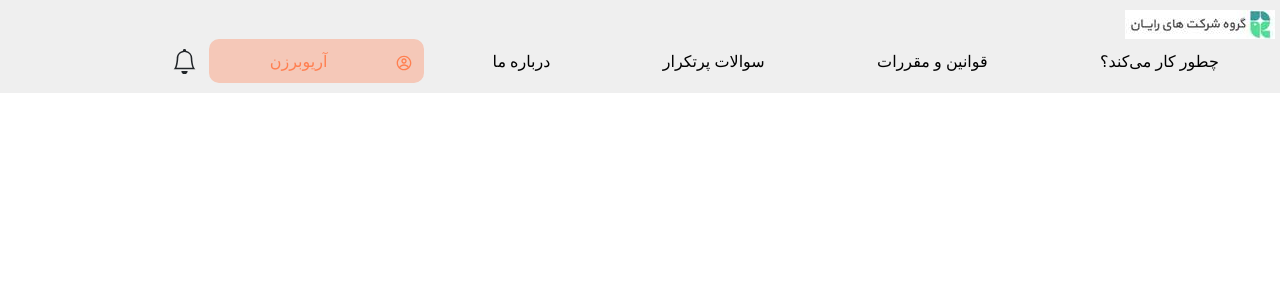
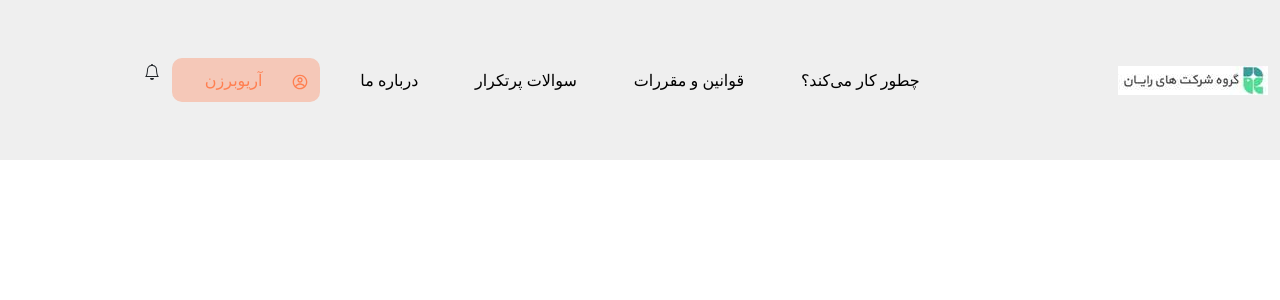
Before and after one commit to abed-eb/React_Profile_Page, a React (Create React App) app in the folder sample-profile/: page / in a window 1280 px wide. Shown: the top 300 px of the page. Built offline with nearby package versions, Linux system fonts and the light colour scheme.

Commit message:
Revert "worked on responsibility"
This reverts commit 47c1c78e5d9833a5144f3dec58f5c83051bb8cd9.

```diff
--- a/sample-profile/src/Components/NavBar/NavBar.css
+++ b/sample-profile/src/Components/NavBar/NavBar.css
@@ -4,28 +4,23 @@
   align-items: center;
 }
 
-.menu {
+.logo {
   display: flex;
-  justify-content: center;
   align-items: center;
-  min-height: 70%;
-  max-height: 70%;
 }
 
 .navBar {
   margin: 0 !important;
   background-color: #efefef;
   width: 100%;
-  padding: 10px 5px;
-  min-height: 15%;
+  height: 20vh;
   font-size: 16px;
 }
 
 .name {
   color: coral;
   padding: 10px;
-  width: 50%;
-  height: auto;
+  width: 100%;
   border-radius: 10px;
   background-color: rgb(245, 200, 184);
 }
@@ -35,7 +30,7 @@
   align-items: center;
 }
 
-.notification {
-  display: flex;
-  align-items: center;
+.detail {
+  display: flex !important;
+  justify-content: space-around;
 }
--- a/sample-profile/src/Components/NavBar/NavBar.jsx
+++ b/sample-profile/src/Components/NavBar/NavBar.jsx
@@ -14,12 +14,11 @@ const NavBar = () => {
 
   const [userName, setUserName] = useState("آریوبرزن");
   return (
-    <div className="navBar">
-      <div className="logo w-100">
+    <div className="navBar row">
+      <div className="logo col-xl-3 col-lg-3 col-md-">
         <img alt="logo" src={logo} />
       </div>
-      <div className="row menu">
-        <div className="items col-xl-8 col-lg-6 col-md-7 col-sm-8 col-7">
+      <div className="items col-xl-6 col-lg-6 col-md-8">
         {navBarItems.map((item) => {
           return (
             <a href="#" key={item.id}>
@@ -28,19 +27,21 @@ const NavBar = () => {
           );
         })}
       </div>
-        <div className="col-xl-2 col-lg-3 col-md-3 col-sm-3 col-2 name">
+      <div className="details col-xl-3 col-lg-3 col-md-2">
+        <div className="row detail w-100">
+          <div className="col name">
             <div className="row">
-            <span className="col-2 align-items-center">
+              <span className="col-2">
                 <CgProfile />
               </span>
-            <span className="col-10 d-flex justify-content-center align-items-center">
+              <span className="col-10 d-flex justify-content-center">
                 {userName}
               </span>
             </div>
           </div>
-
-        <div className="col-xl-2 col-lg-3 col-md-2 col-sm-1 col-3 notification">
-          <BsBell size={25} />
+          <div className="col notification">
+            <BsBell />
+          </div>
         </div>
       </div>
     </div>
```
Lines whose indentation alone changed are shown as unchanged.
